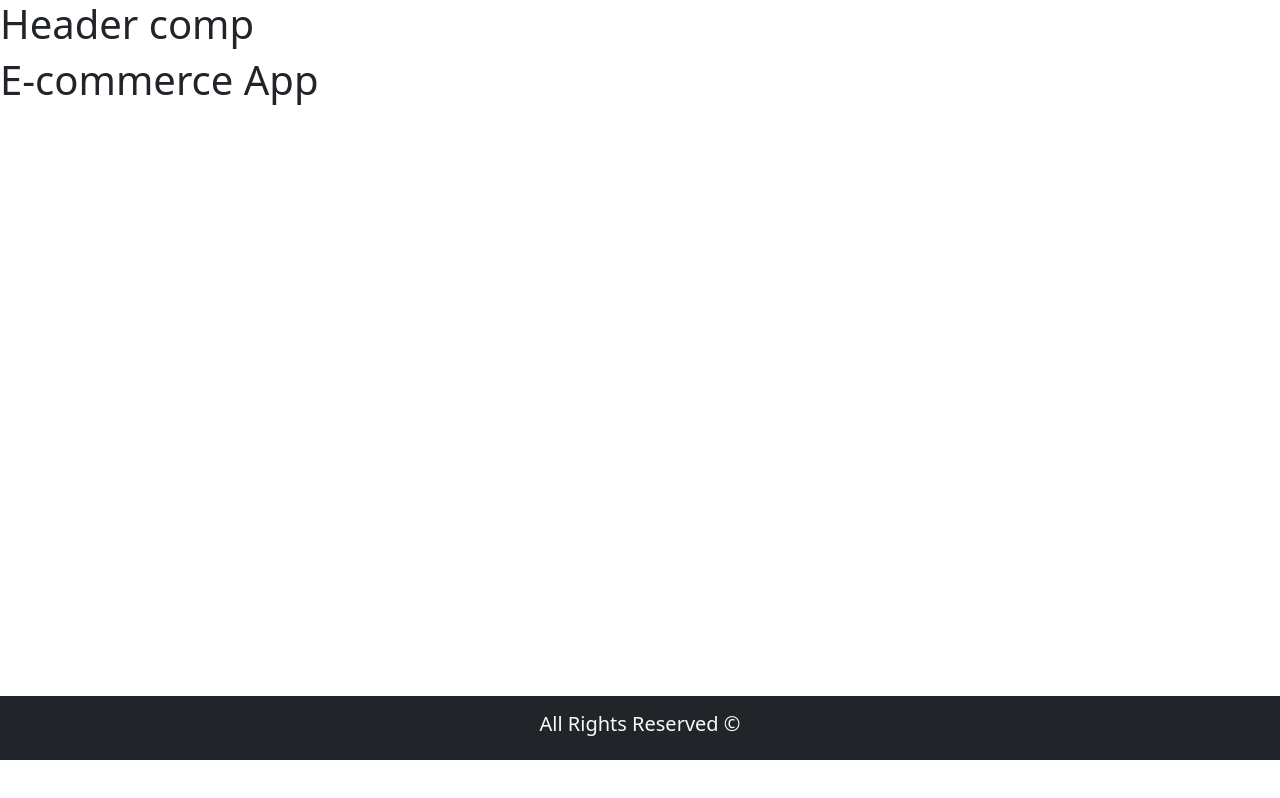
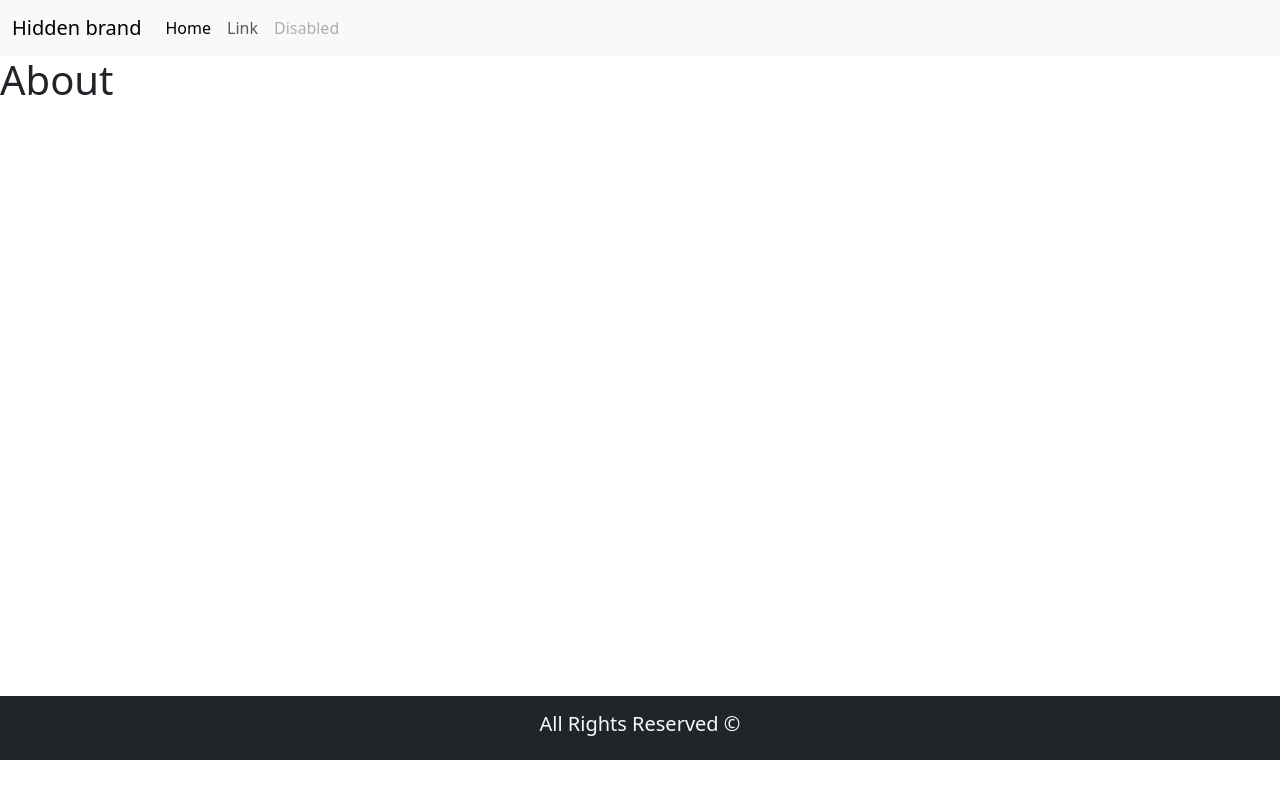
Before and after one commit to nishi-k26/E-commerce, a React (Create React App) app in the folder client/: page /about in a window 1280 px wide. Built offline with nearby package versions, Linux system fonts and the light colour scheme.

Commit message:
Front-end updates

```diff
--- a/client/package.json
+++ b/client/package.json
@@ -8,6 +8,7 @@
     "@testing-library/user-event": "^13.5.0",
     "react": "^18.3.1",
     "react-dom": "^18.3.1",
+    "react-router-dom": "^6.23.1",
     "react-scripts": "5.0.1",
     "web-vitals": "^2.1.4"
   },
--- a/client/public/index.html
+++ b/client/public/index.html
@@ -25,7 +25,7 @@
       work correctly both with client-side routing and a non-root public URL.
       Learn how to configure a non-root public URL by running `npm run build`.
     -->
-    <title>React App</title>
+    <title>E-Commerce App</title>
   </head>
   <body>
     <noscript>You need to enable JavaScript to run this app.</noscript>
--- a/client/src/App.js
+++ b/client/src/App.js
@@ -1,12 +1,20 @@
-import './App.css';
-import Layout from './components/Layout/Layout';
+import {Routes,Route} from 'react-router-dom'
+import HomePage from './pages/HomePage';
+import About from './pages/About';
+import Contact from './pages/Contact';
+import Policy from './pages/Policy';
+import Pagenotfound from './pages/Pagenotfound';
 
 function App() {
   return (
     <>
-    <Layout>
-      <h1>E-commerce App</h1>
-    </Layout>
+    <Routes>
+      <Route path='/' element={<HomePage/>}/>
+      <Route path='/about' element={<About/>}/>
+      <Route path='/contact' element={<Contact/>}/>
+      <Route path='/policy' element={<Policy/>}/>
+      <Route path='*' element={<Pagenotfound/>}/>
+    </Routes>
     </>
   );
 }
--- a/client/src/components/Layout/Header.js
+++ b/client/src/components/Layout/Header.js
@@ -1,10 +1,32 @@
 import React from 'react'
+import { NavLink } from 'react-router-dom'
 
 const Header = () => {
   return (
-    <div>
-        <h1>Header comp</h1>
+    <>
+  <nav className="navbar navbar-expand-lg bg-body-tertiary">
+  <div className="container-fluid">
+    <button className="navbar-toggler" type="button" data-bs-toggle="collapse" data-bs-target="#navbarTogglerDemo01" aria-controls="navbarTogglerDemo01" aria-expanded="false" aria-label="Toggle navigation">
+      <span className="navbar-toggler-icon" />
+    </button>
+    <div className="collapse navbar-collapse" id="navbarTogglerDemo01">
+      <NavLink to='/' className="navbar-brand" href="#">Hidden brand</NavLink>
+      <ul className="navbar-nav me-auto mb-2 mb-lg-0">
+        <li className="nav-item">
+          <NavLink to='/' className="nav-link active" aria-current="page" href="#">Home</NavLink>
+        </li>
+        <li className="nav-item">
+          <NavLink to='/' className="nav-link" href="#">Link</NavLink>
+        </li>
+        <li className="nav-item">
+          <NavLink to='/' className="nav-link disabled" aria-disabled="true">Disabled</NavLink>
+        </li>
+      </ul>
     </div>
+  </div>
+</nav>
+
+    </>
   )
 }
 
--- a/client/src/index.js
+++ b/client/src/index.js
@@ -3,12 +3,15 @@ import ReactDOM from 'react-dom/client';
 import './index.css';
 import App from './App';
 import reportWebVitals from './reportWebVitals';
+import {BrowserRouter} from 'react-router-dom'
 
 const root = ReactDOM.createRoot(document.getElementById('root'));
 root.render(
+  <BrowserRouter>
   <React.StrictMode>
     <App />
   </React.StrictMode>
+  </BrowserRouter>
 );
 
 // If you want to start measuring performance in your app, pass a function
```
Also changed, not shown: 1 other file (tests, documents, lock files or other folders).
